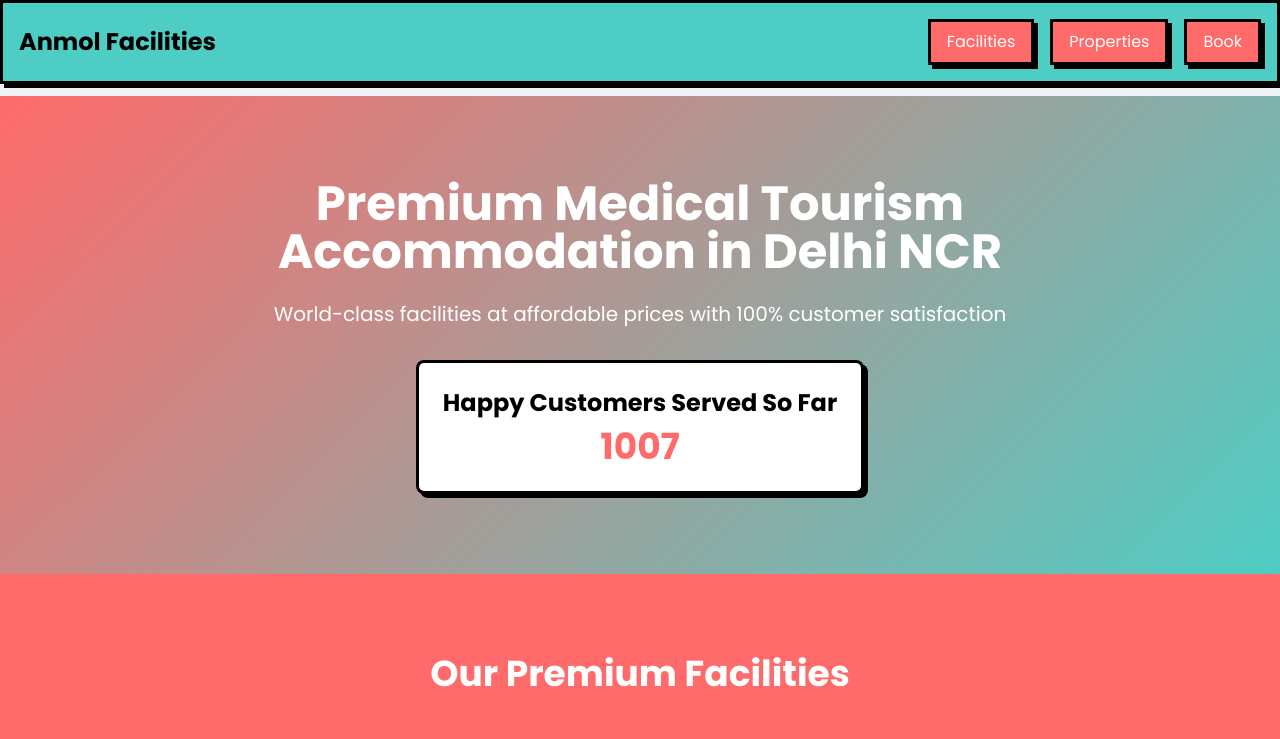
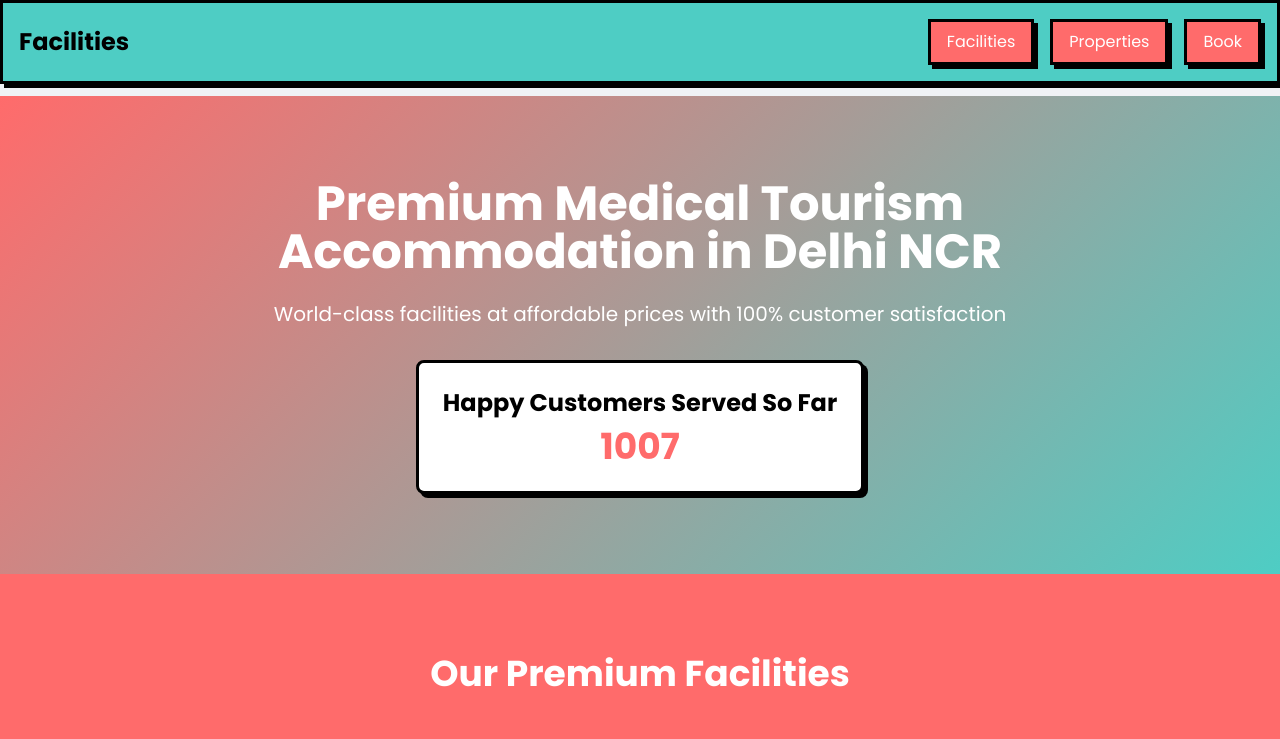
Before and after one commit to ShobhitR07/anmolfacilities, a plain HTML site: page index.html in a window 1280 px wide. Shown: the top 739 px of the page. Drawn offline with nearby package versions, Linux system fonts and the light colour scheme.

Commit message:
name changed

```diff
--- a/index.html
+++ b/index.html
@@ -3,7 +3,10 @@
 <head>
     <meta charset="UTF-8">
     <meta name="viewport" content="width=device-width, initial-scale=1.0">
-    <title>Anmol Facilities - Premium Medical Tourism Accommodation</title>
+    <title>
+<!--         Anmol Facilities -  -->
+        Premium Medical Tourism Accommodation
+    </title>
     <script src="https://cdn.tailwindcss.com"></script>
     <link href="https://cdn.jsdelivr.net/npm/bootstrap-icons@1.11.1/font/bootstrap-icons.css" rel="stylesheet">
     <link href="https://fonts.googleapis.com/css2?family=Poppins:wght@400;500;600;700&display=swap" rel="stylesheet">
@@ -104,7 +107,10 @@
 
     <nav id="navbar" class="fixed w-full bg-[#4ECDC4] p-4 neu-border z-50">
         <div class="container mx-auto flex flex-wrap items-center justify-between">
-            <div class="text-2xl font-bold">Anmol Facilities</div>
+            <div class="text-2xl font-bold">
+<!--                 Anmol -->
+                Facilities
+            </div>
             <div class="space-y-2 mt-4 w-full sm:mt-0 sm:w-auto sm:space-y-0 sm:flex sm:space-x-4">
                 <button onclick="scrollToSection('facilities')"
                         class="w-full sm:w-auto bg-[#FF6B6B] text-white px-4 py-2 neu-border neu-button">
```
